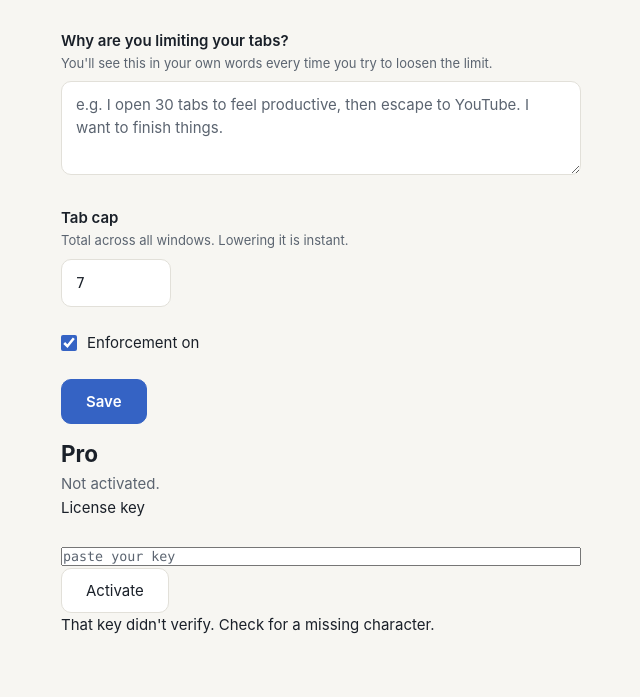
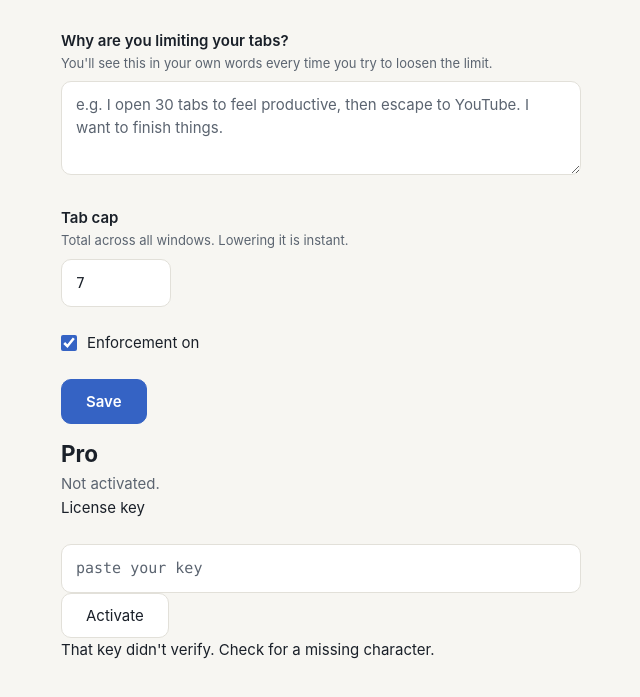
Before and after one commit to Bharath-code/deepwork-tab, a website with bundled scripts: page options/options.html in a window 1280 px wide. Both pictures are taken after a click on the button "Activate". Shown: the part 117-814 px from the top of the page, without its empty margins (319-959 px from the left). Built offline with nearby package versions, Linux system fonts and the light colour scheme; some packages are replaced by stand-ins of ours.

Commit message:
fix: widen shared input styling to license field, guard double-submit and storage failure

```diff
--- a/options/license.js
+++ b/options/license.js
@@ -10,15 +10,25 @@ async function paint() {
 }
 
 $('licenseBtn').addEventListener('click', async () => {
+  $('licenseBtn').disabled = true;
+  try {
     const { valid, email } = await verifyLicense($('licenseKey').value.trim());
     if (!valid) {
       $('licenseMsg').textContent = "That key didn't verify. Check for a missing character.";
       return;
     }
+    try {
       await chrome.storage.local.set({ pro: true, proEmail: email });
+    } catch {
+      $('licenseMsg').textContent = "Couldn't save the license. Try again.";
+      return;
+    }
     $('licenseKey').value = '';
     $('licenseMsg').textContent = 'Activated. Pro features are on.';
     paint();
+  } finally {
+    $('licenseBtn').disabled = false;
+  }
 });
 
 paint();
--- a/options/options.css
+++ b/options/options.css
@@ -23,7 +23,7 @@ label > em {
   margin-bottom: var(--s2);
 }
 
-textarea, input[type="number"] {
+textarea, input[type="number"], input[type="text"] {
   width: 100%;
   background: var(--card);
   border: 1px solid var(--line);
@@ -139,5 +139,5 @@ blockquote {
   }
 }
 
-#license input { width: 100%; font-family: var(--mono); }
+#license input { font-family: var(--mono); }
 #license p[role="status"]:empty { display: none; }
```
Lines whose indentation alone changed are shown as unchanged.
